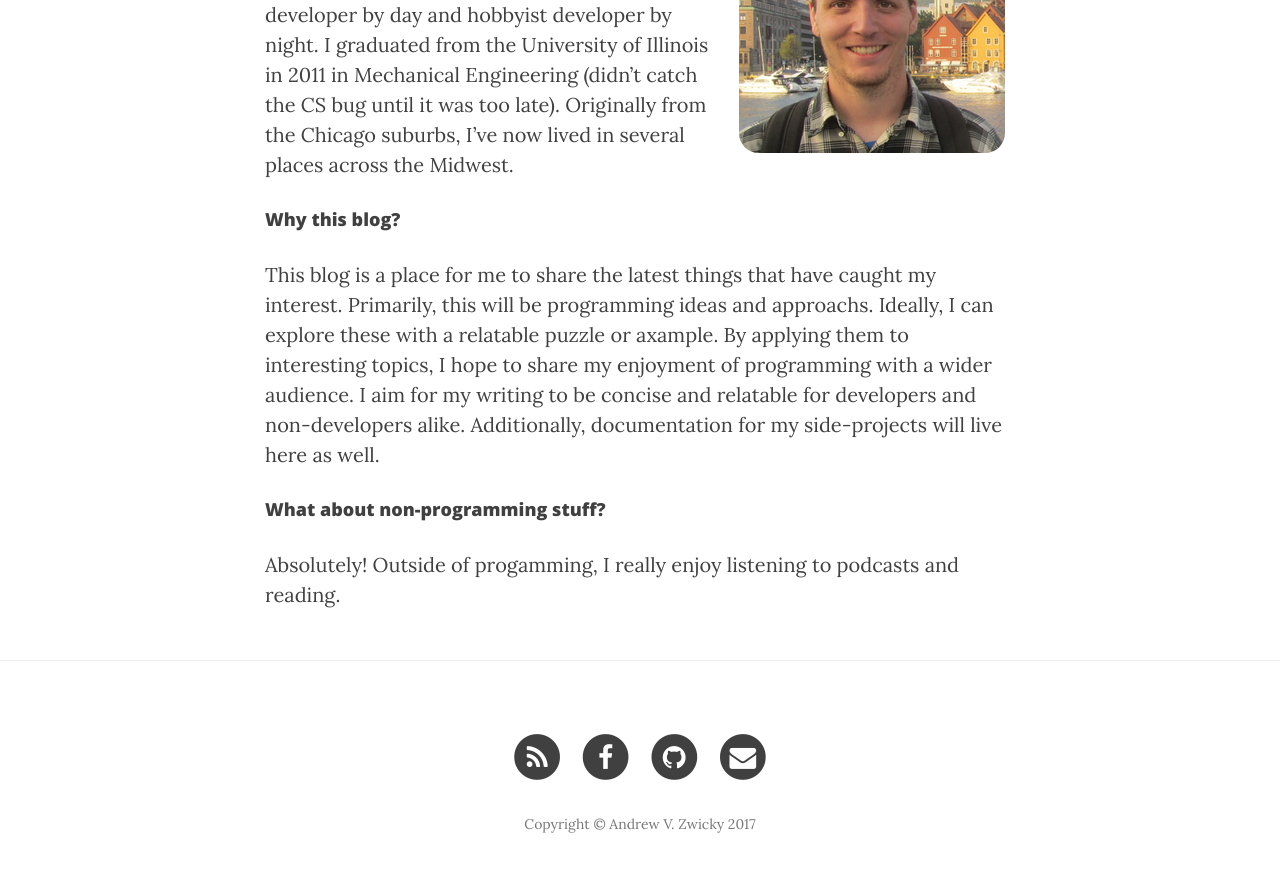
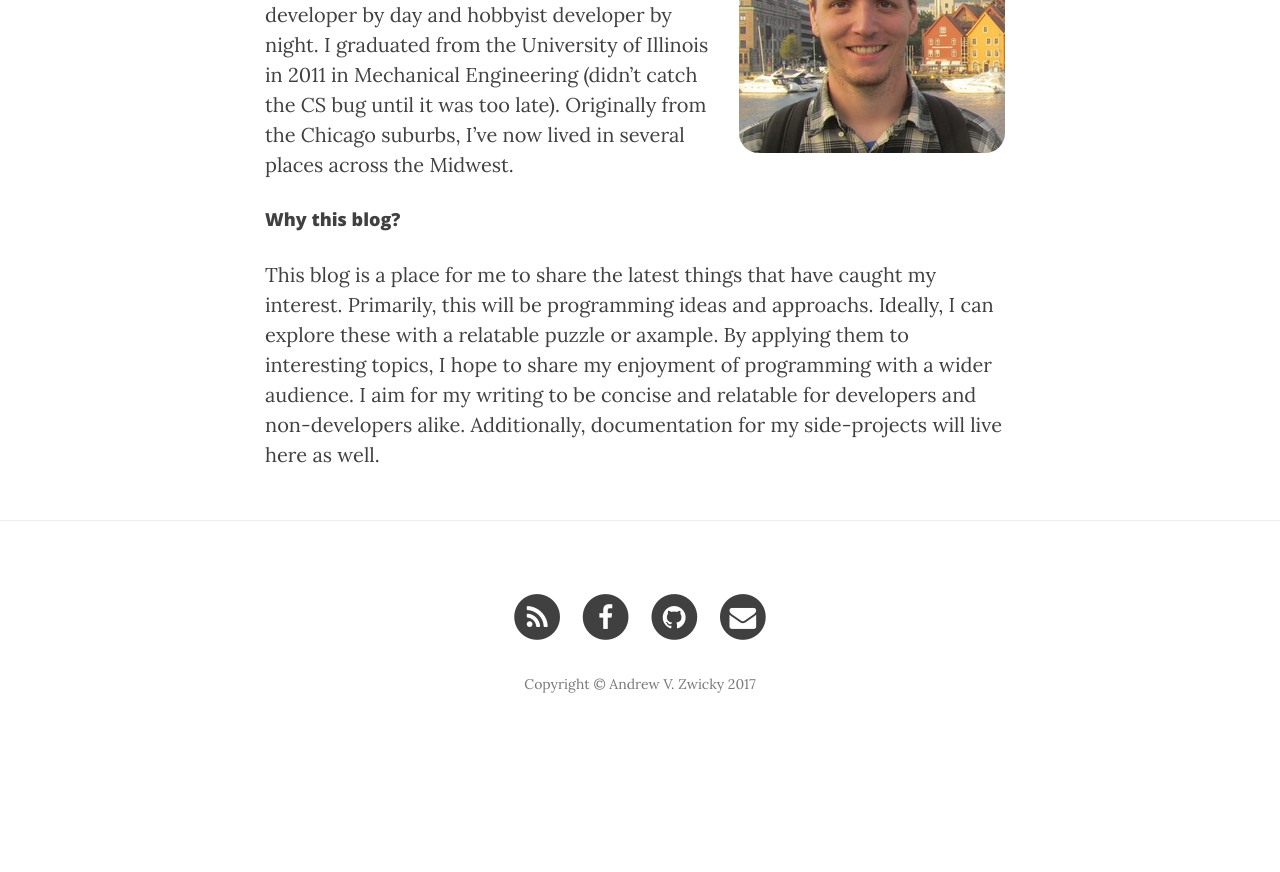
Before and after one commit to garth5689/garth5689.github.io, a Jekyll site: the page built from about.md, in a window 1280 px wide and 900 px high, scrolled down 638 px. Shown: the top 872 px of the window. Built offline with Jekyll 4.4.1, drawn with Linux system fonts in a browser that asks for light colours; nearby versions of some CDN libraries; comment, search, counter and statistics services are not loaded; after the commit the page ends 1398 px from its top, so only the background shows below that.

Commit message:
Update about.md

```diff
--- a/about.md
+++ b/about.md
@@ -7,8 +7,6 @@ header-img: "img/about/about-bg.jpg"
 header-credit: "https://unsplash.com/@fineas_anton"
 ---
 
-
-
 <img class="rounded" alt="" vspace="10" hspace="10" style="float:right"  src="{{ site.baseurl }}/img/about/headshot.resized.jpg"/>
 
 #### Who are you?
@@ -17,7 +15,3 @@ My name is Andrew and I'm a software developer, among other things.  I'm a contr
 
 #### Why this blog?
 This blog is a place for me to share the latest things that have caught my interest.  Primarily, this will be programming ideas and approachs.  Ideally, I can explore these with a relatable puzzle or axample.  By applying them to interesting topics, I hope to share my enjoyment of programming with a wider audience.  I aim for my writing to be concise and relatable for developers and non-developers alike.  Additionally, documentation for my side-projects will live here as well.
-
-
-#### What about non-programming stuff?
-Absolutely!  Outside of progamming, I really enjoy listening to podcasts and reading.
```
